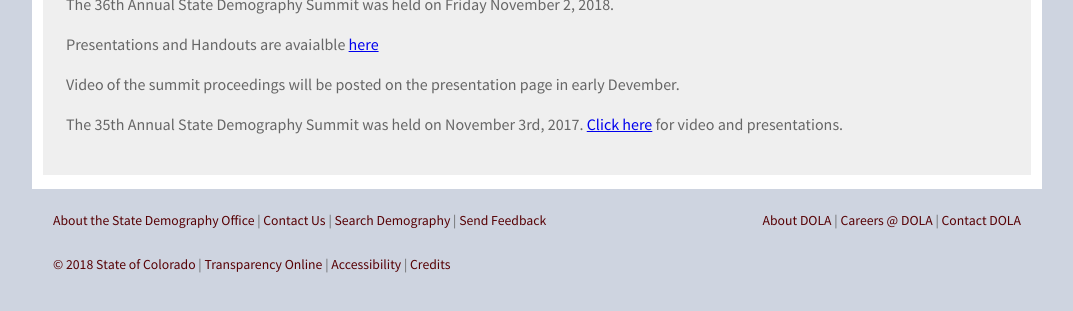
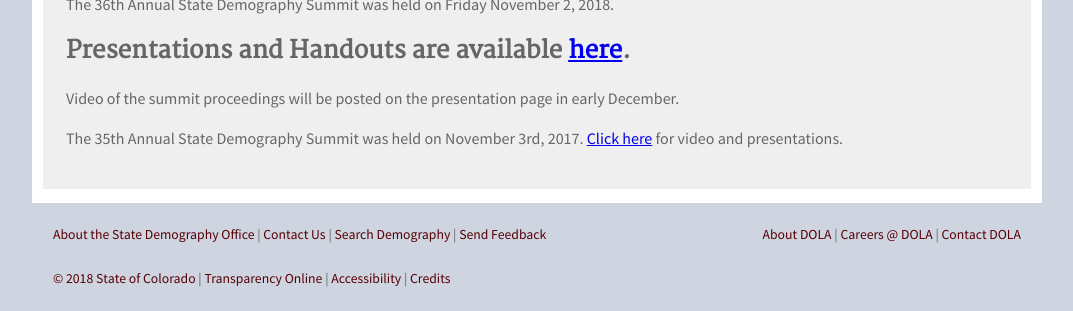
Before and after one commit to TBleess/Website_New, a Jekyll site: the page built from pages/9_Not_in_Menu/demography_summit_2018.md, in a window 1280 px wide, cut to the strip 1140-1451 px from the top of the page. Shown: the whole strip, without its empty margins (103-1176 px from the left). Built offline with Jekyll 4.4.1, drawn with Linux system fonts in a browser that asks for light colours.

Commit message:
Update demography_summit_2018.md

```diff
--- a/pages/9_Not_in_Menu/demography_summit_2018.md
+++ b/pages/9_Not_in_Menu/demography_summit_2018.md
@@ -14,8 +14,8 @@ description: " 2018 Demography Summit."
 
 The 36th Annual State Demography Summit was held on Friday November 2, 2018.
 
-Presentations and Handouts are avaialble [here](https://demography.dola.colorado.gov/demography/publications-and-presentations/#annual-demography-summit-2018)
+## Presentations and Handouts are available [here](https://demography.dola.colorado.gov/demography/publications-and-presentations/#annual-demography-summit-2018).
 
-Video of the summit proceedings will be posted on the presentation page in early Devember.
+Video of the summit proceedings will be posted on the presentation page in early December.
 
 The 35th Annual State Demography Summit was held on November 3rd, 2017. [Click here](/demography/publications-and-presentations/#annual-demography-summit-2017) for video and presentations.
```
